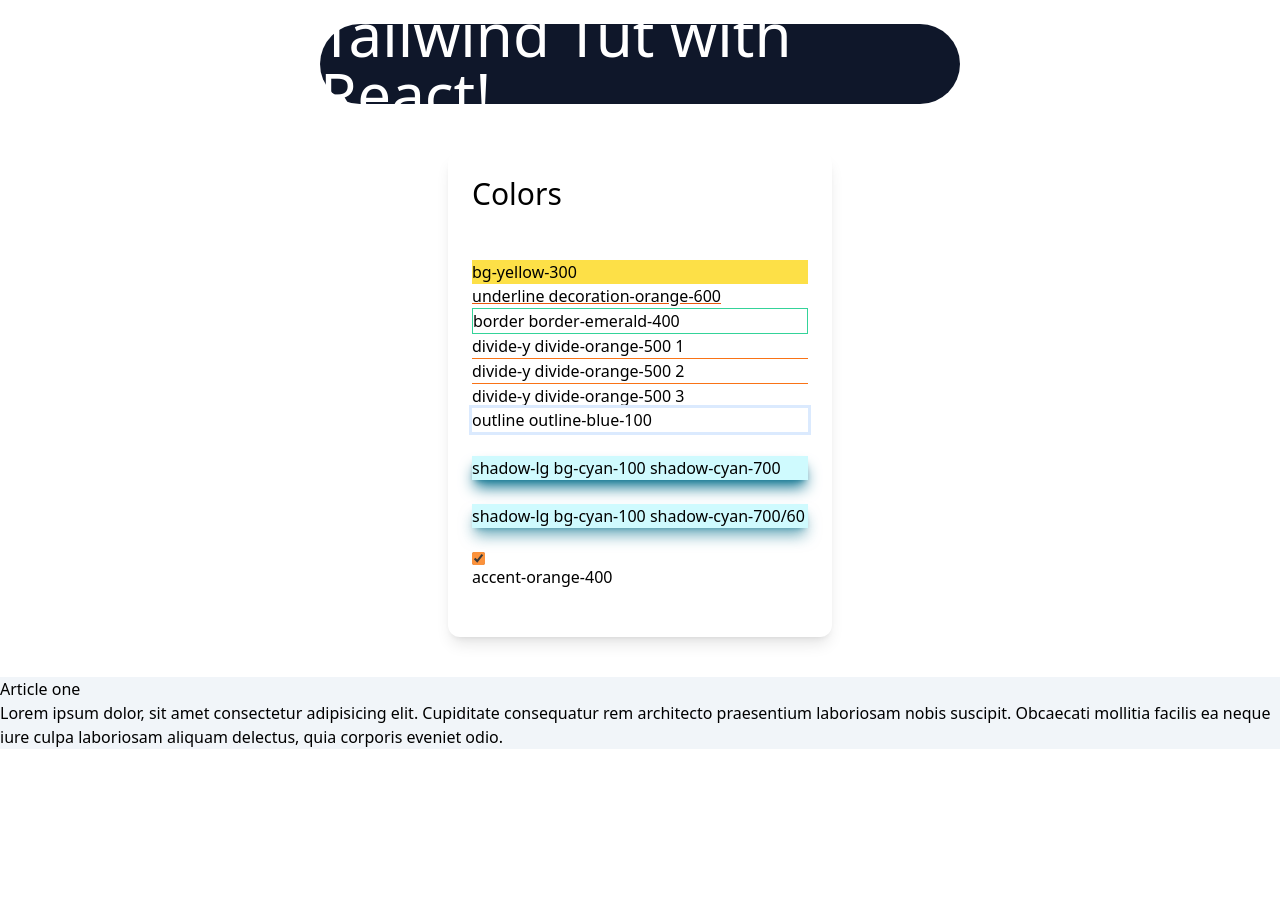
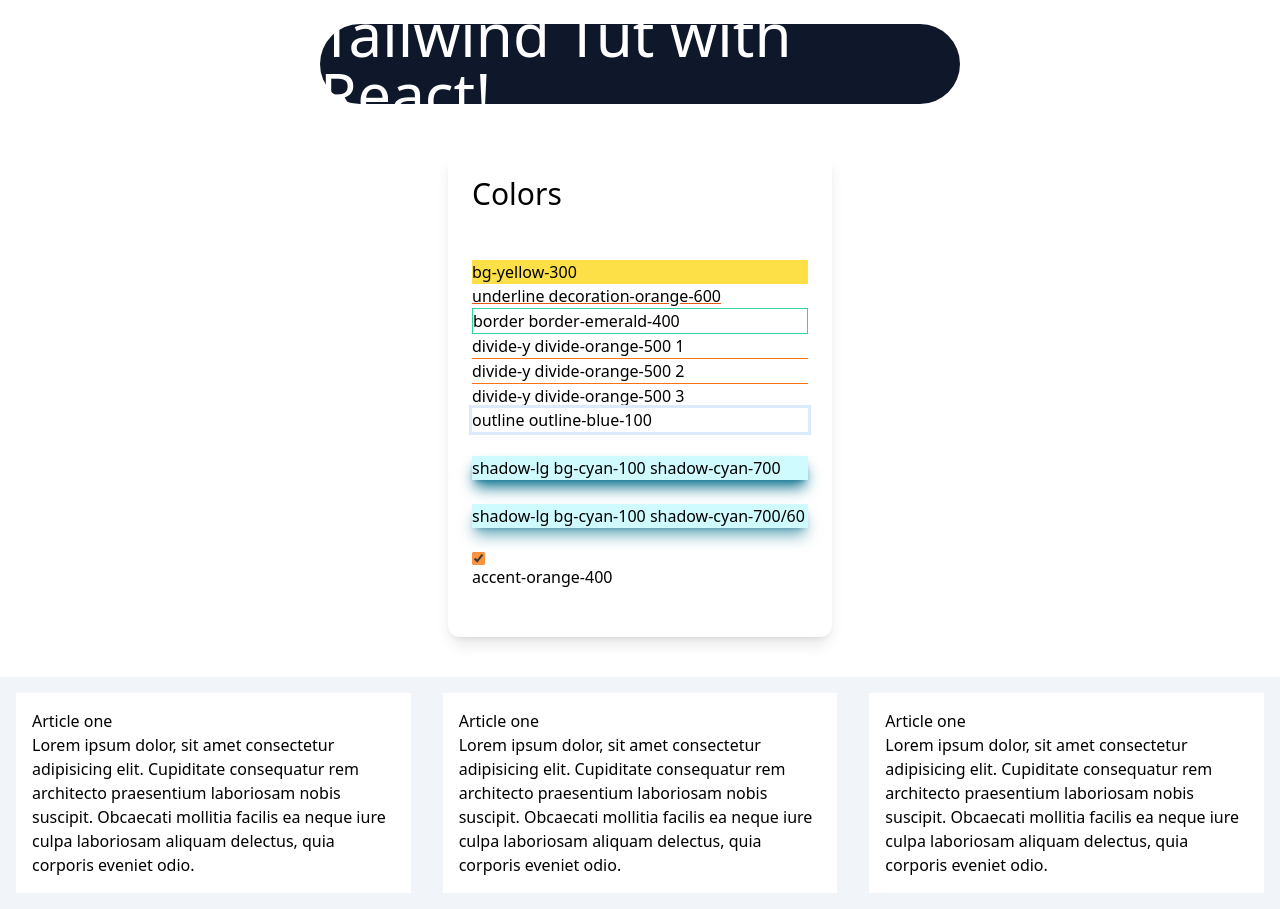
Before and after one commit to mirkobozzetto/tailwind_tut, a React (Vite) app: page / in a window 1280 px wide. Before the commit the page ends 800 px from the top, so only its background shows below. Built offline with nearby package versions, Linux system fonts and the light colour scheme.

Commit message:
Ajouter les dépendances @headlessui/react et client-only, et mettre à jour ContainersWithSpace.jsx

```diff
--- a/package.json
+++ b/package.json
@@ -10,6 +10,7 @@
     "preview": "vite preview"
   },
   "dependencies": {
+    "@headlessui/react": "^1.7.18",
     "react": "^18.2.0",
     "react-dom": "^18.2.0"
   },
--- a/src/components/ContainersWithSpace.jsx
+++ b/src/components/ContainersWithSpace.jsx
@@ -1,8 +1,26 @@
 const ContainersWithSpace = () => {
   return (
     <>
-      <div className="container mx-auto bg-slate-100 mt-10">
-        <article>
+      <div className="container mx-auto bg-slate-100 mt-10 flex flex-row ">
+        <article className="m-4 bg-white p-4">
+          <h3>Article one</h3>
+          <p>
+            Lorem ipsum dolor, sit amet consectetur adipisicing elit. Cupiditate
+            consequatur rem architecto praesentium laboriosam nobis suscipit.
+            Obcaecati mollitia facilis ea neque iure culpa laboriosam aliquam
+            delectus, quia corporis eveniet odio.
+          </p>
+        </article>
+        <article className="m-4 bg-white p-4">
+          <h3>Article one</h3>
+          <p>
+            Lorem ipsum dolor, sit amet consectetur adipisicing elit. Cupiditate
+            consequatur rem architecto praesentium laboriosam nobis suscipit.
+            Obcaecati mollitia facilis ea neque iure culpa laboriosam aliquam
+            delectus, quia corporis eveniet odio.
+          </p>
+        </article>
+        <article className="m-4 bg-white p-4">
           <h3>Article one</h3>
           <p>
             Lorem ipsum dolor, sit amet consectetur adipisicing elit. Cupiditate
```
Also changed, not shown: 1 other file (tests, documents, lock files or other folders).
